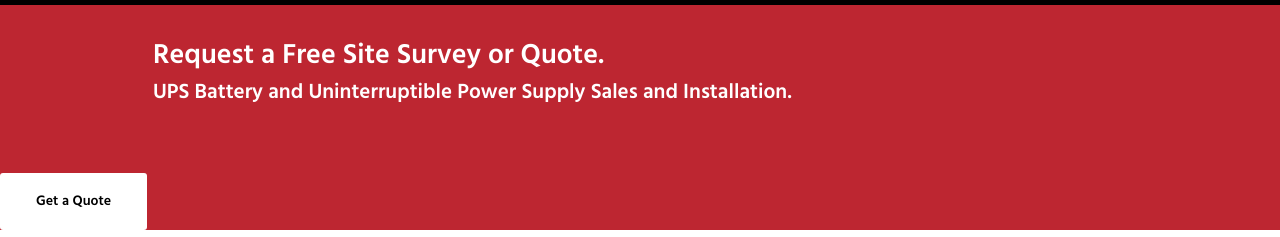
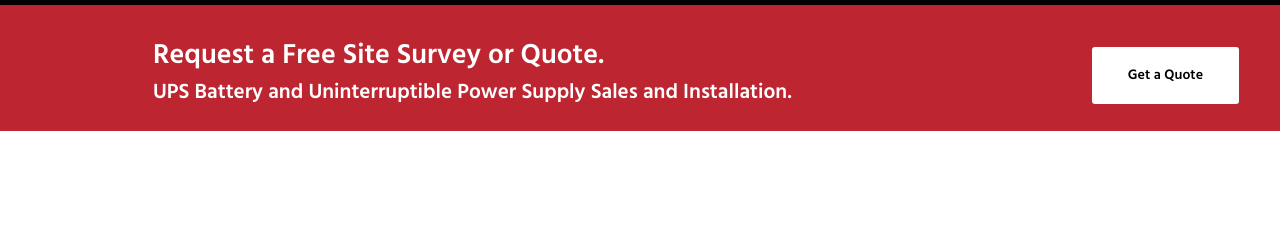
Before and after one commit to Andreybest/andreybest.github.io, a plain HTML site: page index.html in a window 1280 px wide. Shown: the part 884-1121 px from the top of the page. After the commit the page ends 1022 px from the top, so only its background shows below. Drawn offline with Linux system fonts and the light colour scheme.

Commit message:
Add files via upload

```diff
--- a/css/style.css
+++ b/css/style.css
@@ -213,6 +213,11 @@ nav li a:hover{
 /*    END   */
 
 /*   RESPONSIVE   */
+@media screen and (max-width: 1370px){
+	.text-red-block{
+		padding-right: 300px;
+	}
+}
 @media screen and (max-width: 1060px){
     .logo,
     .static-info{
```
